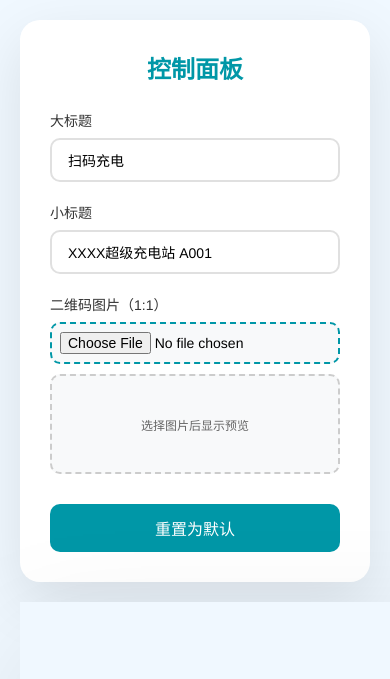
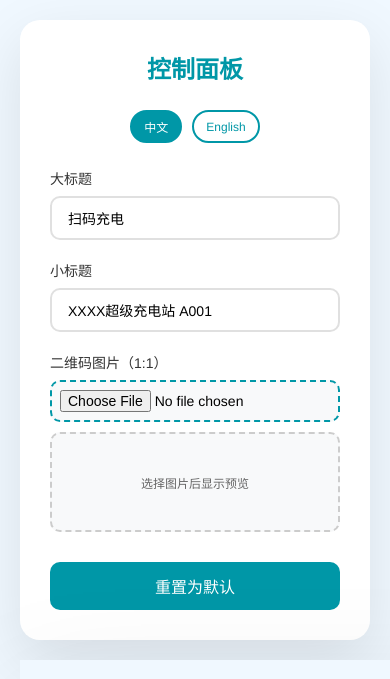
Before and after one commit to lilong669/qr_code, a plain HTML site: page index.html in a window 390 px wide. Shown: the top 679 px of the page. Drawn offline with Linux system fonts and the light colour scheme.

Commit message:
国际化2

```diff
--- a/index.html
+++ b/index.html
@@ -35,6 +35,37 @@
             justify-content: space-between;
             padding: 100px 80px;
             overflow: hidden;
+        }
+
+        .language-switcher {
+            display: flex;
+            gap: 10px;
+            margin-bottom: 25px;
+            justify-content: center;
+        }
+
+        .lang-btn {
+            padding: 8px 16px;
+            border: 2px solid #0097a7;
+            background: transparent;
+            color: #0097a7;
+            border-radius: 20px;
+            cursor: pointer;
+            font-size: 14px;
+            font-weight: 500;
+            transition: all 0.3s ease;
+            font-family: inherit;
+        }
+
+        .lang-btn.active {
+            background: #0097a7;
+            color: white;
+        }
+
+        .lang-btn:hover {
+            background: #0097a7;
+            color: white;
+            transform: translateY(-2px);
         }
 
         .control-panel {
@@ -311,6 +342,11 @@
                 font-size: 28px;
                 padding: 24px 40px;
             }
+
+            .lang-btn {
+                padding: 6px 12px;
+                font-size: 12px;
+            }
         }
     </style>
 </head>
@@ -333,34 +369,72 @@
             </div>
         </div>
 
-        <p class="description" id="subTitle">艾馨锦苑超级充电站 D122</p>
+        <p class="description" id="subTitle">XXXX超级充电站 A001</p>
     </div>
 
     <div class="control-panel">
-        <h3>控制面板</h3>
+        <h3 id="controlPanelTitle">控制面板</h3>
+
+        <div class="language-switcher">
+            <button class="lang-btn active" data-lang="zh">中文</button>
+            <button class="lang-btn" data-lang="en">English</button>
+        </div>
 
         <div class="input-group">
-            <label for="mainTitleInput">大标题</label>
+            <label for="mainTitleInput" id="mainTitleLabel">大标题</label>
             <input type="text" id="mainTitleInput" value="扫码充电" placeholder="请输入大标题">
         </div>
 
         <div class="input-group">
-            <label for="subTitleInput">小标题</label>
+            <label for="subTitleInput" id="subTitleLabel">小标题</label>
             <input type="text" id="subTitleInput" value="XXXX超级充电站 A001" placeholder="请输入小标题">
         </div>
 
         <div class="input-group">
-            <label for="qrImageInput">二维码图片（1:1）</label>
+            <label for="qrImageInput" id="qrImageLabel">二维码图片（1:1）</label>
             <input type="file" id="qrImageInput" accept="image/*">
             <div class="preview-image" id="imagePreview">
                 选择图片后显示预览
             </div>
         </div>
 
-        <button class="reset-btn" onclick="resetToDefault()">重置为默认</button>
+        <button class="reset-btn" id="resetBtn" onclick="resetToDefault()">重置为默认</button>
     </div>
 
     <script>
+        // 国际化文本配置
+        const i18n = {
+            zh: {
+                mainTitle: '扫码充电',
+                subTitle: 'XXXX超级充电站 A001',
+                controlPanelTitle: '控制面板',
+                mainTitleLabel: '大标题',
+                subTitleLabel: '小标题',
+                qrImageLabel: '二维码图片（1:1）',
+                resetBtn: '重置为默认',
+                mainTitlePlaceholder: '请输入大标题',
+                subTitlePlaceholder: '请输入小标题',
+                imagePreviewText: '选择图片后显示预览',
+                qrCodeAlt: '二维码'
+            },
+            en: {
+                mainTitle: 'Scan to Charge',
+                subTitle: 'XXXX Super Charging Station A001',
+                controlPanelTitle: 'Control Panel',
+                mainTitleLabel: 'Main Title',
+                subTitleLabel: 'Sub Title',
+                qrImageLabel: 'QR Code Image (1:1)',
+                resetBtn: 'Reset to Default',
+                mainTitlePlaceholder: 'Enter main title',
+                subTitlePlaceholder: 'Enter sub title',
+                imagePreviewText: 'Select image to preview',
+                qrCodeAlt: 'QR Code'
+            }
+        };
+
+        // 当前语言
+        let currentLang = 'zh';
+
         // 获取DOM元素
         const mainTitleInput = document.getElementById('mainTitleInput');
         const subTitleInput = document.getElementById('subTitleInput');
@@ -369,13 +443,74 @@
         const subTitle = document.getElementById('subTitle');
         const qrImage = document.getElementById('qrImage');
         const imagePreview = document.getElementById('imagePreview');
+        const langBtns = document.querySelectorAll('.lang-btn');
 
         // 默认值
         const defaultValues = {
-            mainTitle: '扫码充电',
-            subTitle: 'XXXX超级充电站 A001',
-            qrImage: 'qr_code.jpg'
+            zh: {
+                mainTitle: '扫码充电',
+                subTitle: 'XXXX超级充电站 A001',
+                qrImage: 'qr_code.jpg'
+            },
+            en: {
+                mainTitle: 'Scan to Charge',
+                subTitle: 'XXXX Super Charging Station A001',
+                qrImage: 'qr_code.jpg'
+            }
         };
+
+        // 切换语言
+        function switchLanguage(lang) {
+            currentLang = lang;
+
+            // 更新按钮状态
+            langBtns.forEach(btn => {
+                btn.classList.remove('active');
+                if (btn.dataset.lang === lang) {
+                    btn.classList.add('active');
+                }
+            });
+
+            // 更新页面语言
+            document.documentElement.lang = lang === 'zh' ? 'zh-CN' : 'en';
+
+            // 更新控制面板文本
+            document.getElementById('controlPanelTitle').textContent = i18n[lang].controlPanelTitle;
+            document.getElementById('mainTitleLabel').textContent = i18n[lang].mainTitleLabel;
+            document.getElementById('subTitleLabel').textContent = i18n[lang].subTitleLabel;
+            document.getElementById('qrImageLabel').textContent = i18n[lang].qrImageLabel;
+            document.getElementById('resetBtn').textContent = i18n[lang].resetBtn;
+
+            // 更新输入框占位符
+            mainTitleInput.placeholder = i18n[lang].mainTitlePlaceholder;
+            subTitleInput.placeholder = i18n[lang].subTitlePlaceholder;
+
+            // 更新图片预览文本
+            if (imagePreview.innerHTML.includes('选择图片后显示预览') || imagePreview.innerHTML.includes('Select image to preview')) {
+                imagePreview.innerHTML = i18n[lang].imagePreviewText;
+            }
+
+            // 更新二维码图片alt属性
+            qrImage.alt = i18n[lang].qrCodeAlt;
+
+            // 如果当前输入框为空或者是默认值，则使用新语言的默认值
+            if (!mainTitleInput.value || mainTitleInput.value === defaultValues[currentLang === 'zh' ? 'en' : 'zh'].mainTitle) {
+                mainTitleInput.value = defaultValues[lang].mainTitle;
+                mainTitle.textContent = defaultValues[lang].mainTitle;
+            }
+            if (!subTitleInput.value || subTitleInput.value === defaultValues[currentLang === 'zh' ? 'en' : 'zh'].subTitle) {
+                subTitleInput.value = defaultValues[lang].subTitle;
+                subTitle.textContent = defaultValues[lang].subTitle;
+            }
+        }
+
+        // 语言切换按钮事件
+        langBtns.forEach(btn => {
+            btn.addEventListener('click', function() {
+                const lang = this.dataset.lang;
+                switchLanguage(lang);
+            });
+        });
 
         // 大标题输入事件
         mainTitleInput.addEventListener('input', function() {
@@ -394,7 +529,7 @@
                 // 创建预览
                 const reader = new FileReader();
                 reader.onload = function(e) {
-                    imagePreview.innerHTML = `<img src="${e.target.result}" alt="预览图片">`;
+                    imagePreview.innerHTML = `<img src="${e.target.result}" alt="${i18n[currentLang].qrCodeAlt}">`;
                 };
                 reader.readAsDataURL(file);
 
@@ -405,20 +540,26 @@
 
         // 重置为默认值
         function resetToDefault() {
-            mainTitleInput.value = defaultValues.mainTitle;
-            subTitleInput.value = defaultValues.subTitle;
+            const lang = currentLang;
+            mainTitleInput.value = defaultValues[lang].mainTitle;
+            subTitleInput.value = defaultValues[lang].subTitle;
             qrImageInput.value = '';
 
-            mainTitle.textContent = defaultValues.mainTitle;
-            subTitle.textContent = defaultValues.subTitle;
-            qrImage.src = defaultValues.qrImage;
+            mainTitle.textContent = defaultValues[lang].mainTitle;
+            subTitle.textContent = defaultValues[lang].subTitle;
+            qrImage.src = defaultValues[lang].qrImage;
 
-            imagePreview.innerHTML = '选择图片后显示预览';
+            imagePreview.innerHTML = i18n[lang].imagePreviewText;
         }
 
         // 页面加载完成后初始化
         document.addEventListener('DOMContentLoaded', function() {
-            // 可以在这里添加其他初始化逻辑
+            // 设置默认语言
+            switchLanguage('zh');
+
+            // 设置初始默认值
+            mainTitleInput.value = defaultValues.zh.mainTitle;
+            subTitleInput.value = defaultValues.zh.subTitle;
         });
     </script>
 </body>
```
